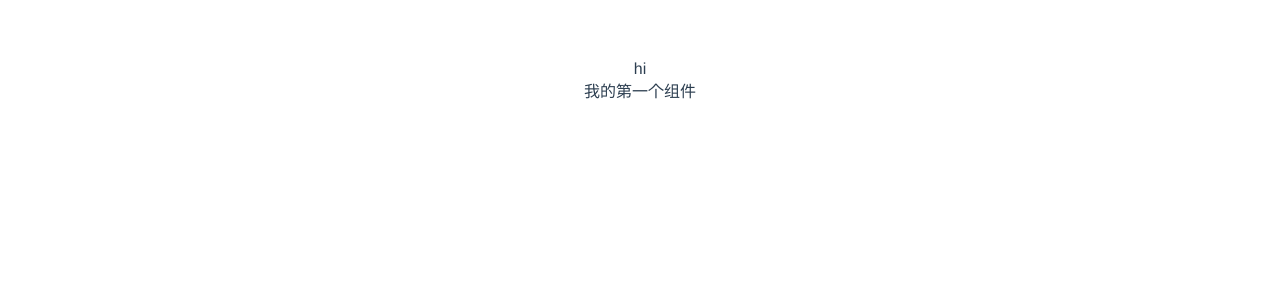
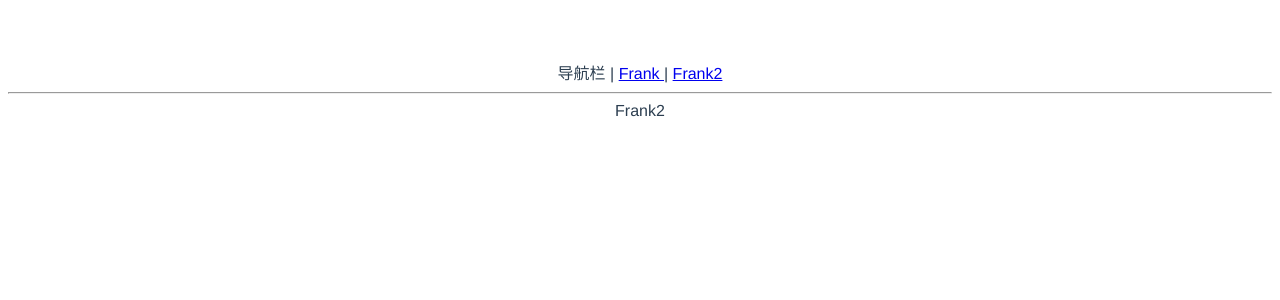
Before and after one commit to The-Duan/Vue3-corgi-UI, a Vue app: page /#/xxx in a window 1280 px wide. Shown: the top 300 px of the page. Built offline with nearby package versions, Linux system fonts and the light colour scheme.

Commit message:
初始化vue-router

```diff
--- a/index.html
+++ b/index.html
@@ -8,6 +8,6 @@
 </head>
 <body>
   <div id="app"></div>
-  <script type="module" src="/src/main.js"></script>
+  <script type="module" src="/src/main.ts"></script>
 </body>
 </html>
--- a/src/App.vue
+++ b/src/App.vue
@@ -1,15 +1,21 @@
 <template>
-  <div>hi</div>
-  <Frank/>
+  <div>
+    导航栏
+    |
+    <router-link to="/">
+      Frank
+    </router-link>
+    |
+    <router-link to="/xxx">
+      Frank2
+    </router-link>
+  </div>
+  <hr/>
+  <router-view/>
 </template>
 
 <script>
-import Frank from './components/Frank.vue'
-
 export default {
   name: 'App',
-  components: {
-    Frank
-  }
 }
 </script>
--- /dev/null
+++ b/src/components/Frank2.vue
@@ -0,0 +1,13 @@
+<template>
+<div>
+  Frank2
+</div>
+</template>
+
+<script lang="ts">
+
+</script>
+
+<style lang="scss" scoped>
+
+</style>
--- a/src/main.js
+++ /dev/null
@@ -1,5 +0,0 @@
-import { createApp } from 'vue'
-import App from './App.vue'
-import './index.css'
-
-createApp(App).mount('#app')
--- /dev/null
+++ b/src/main.ts
@@ -0,0 +1,19 @@
+import { createApp } from 'vue'
+import App from './App.vue'
+import './index.css'
+import {createWebHashHistory, createRouter} from 'vue-router'
+import Frank from './components/Frank.vue'
+import Frank2 from './components/Frank2.vue'
+
+const history =createWebHashHistory()
+const router=createRouter({
+    history:history,
+    routes:[
+        {path:'/',component:Frank},
+        {path:'/xxx',component:Frank2}
+    ]
+})
+
+const app = createApp(App)
+app.use(router)
+app.mount('#app')
--- /dev/null
+++ b/src/shims-vue.d.ts
@@ -0,0 +1,5 @@
+declare module '*.vue'{
+    import {Component} from 'vue';
+    const component:Component
+    export default component
+}
```
Also changed, not shown: package.json (+4 -3 lines), 1 other file (tests, documents, lock files or other folders).
